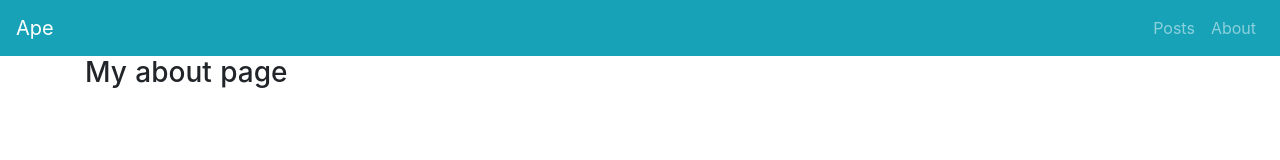
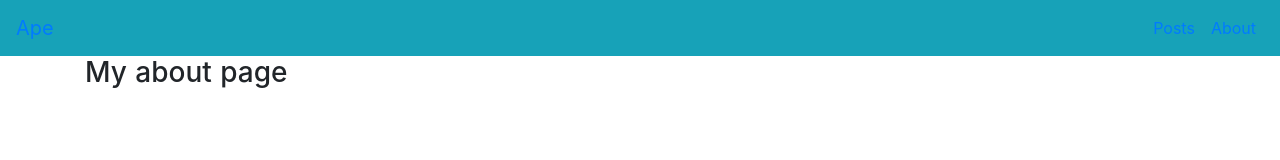
Before and after one commit to nezlicodes/nuxt, a Nuxt app: page /about in a window 1280 px wide. Shown: the top 160 px of the page. Built offline with nearby package versions, Linux system fonts and the light colour scheme.

Commit message:
nuxt link active is fun

```diff
--- a/layouts/shared/nav.vue
+++ b/layouts/shared/nav.vue
@@ -1,14 +1,14 @@
 <template>
     <div>
         <b-navbar toggleable="lg" type="dark" variant="info">
-    <b-navbar-brand href="/">Ape</b-navbar-brand>
+    <b-navbar-brand><nuxt-link to="/"> Ape</nuxt-link></b-navbar-brand>
 
     <b-navbar-toggle target="nav-collapse"></b-navbar-toggle>
 
     <b-collapse id="nav-collapse" is-nav>
       <b-navbar-nav class="ml-auto">
- <b-nav-item href="/posts">Posts</b-nav-item>
-     <b-nav-item href="/about">About</b-nav-item>
+ <b-nav-item > <nuxt-link to="/posts"> Posts</nuxt-link></b-nav-item>
+     <b-nav-item><nuxt-link to="/about"> About</nuxt-link></b-nav-item>
 
       </b-navbar-nav>
     </b-collapse>
--- a/pages/about/index.vue
+++ b/pages/about/index.vue
@@ -3,3 +3,13 @@
         <h3>My about page</h3>
     </div>
 </template>
+
+<script>
+export default {
+    head() {
+        return {
+            title: 'About'
+        }
+    }
+}
+</script>
--- a/pages/index.vue
+++ b/pages/index.vue
@@ -63,4 +63,9 @@ export default {
 .links {
   padding-top: 15px;
 }
+.nuxt-link-active {
+  font-weight: 800;
+  color: white;
+  text-decoration: underline;
+}
 </style>
--- a/pages/posts/_id/index.vue
+++ b/pages/posts/_id/index.vue
@@ -3,3 +3,13 @@
         <h2>Single post</h2>
     </div>
 </template>
+
+<script>
+export default {
+    head() {
+        return {
+            title: 'Posts'
+        }
+    }
+}
+</script>
--- a/pages/posts/index.vue
+++ b/pages/posts/index.vue
@@ -3,3 +3,13 @@
         <h3>Posts page</h3>
     </div>
 </template>
+
+<script>
+export default {
+    head() {
+        return {
+            title: 'Post single'
+        }
+    }
+}
+</script>
```
